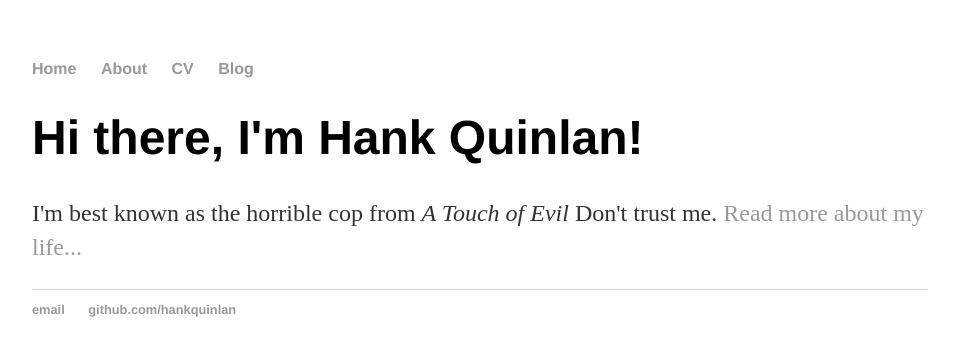
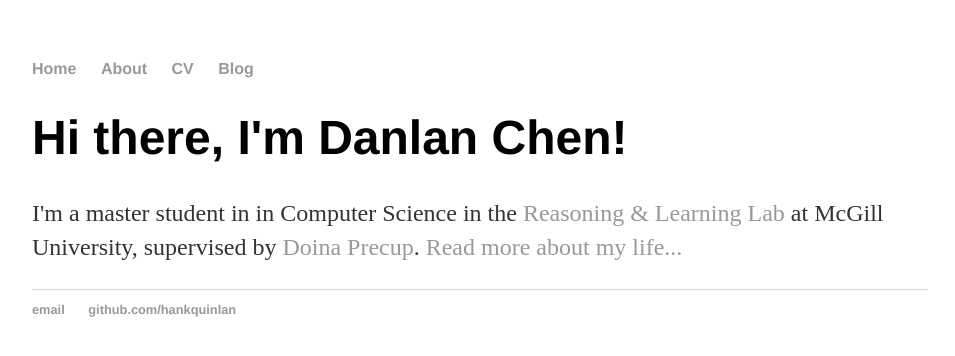
Before and after one commit to DanlanChen/DanlanChen.github.io, a Jekyll site: the page built from index.html, in a window 1280 px wide. Shown: the top 356 px of the page, without its empty margins (160-1115 px from the left). Built offline with Jekyll 4.4.1, drawn with Linux system fonts in a browser that asks for light colours.

Commit message:
Update index.html

```diff
--- a/index.html
+++ b/index.html
@@ -3,6 +3,6 @@ layout: default
 title: Hank Quinlan, Horrible Cop
 ---
 <div class="blurb">
-	<h1>Hi there, I'm Hank Quinlan!</h1>
-	<p>I'm best known as the horrible cop from <em>A Touch of Evil</em> Don't trust me. <a href="/about">Read more about my life...</a></p>
+	<h1>Hi there, I'm Danlan Chen!</h1>
+	<p>I'm a master student in  in Computer Science in the <a href="http://rl.cs.mcgill.ca/">Reasoning & Learning Lab</a> at McGill University, supervised by <a href="http://cs.mcgill.ca/~dprecup/">Doina Precup</a>. <a href="/about">Read more about my life...</a></p>
 </div><!-- /.blurb -->
```
